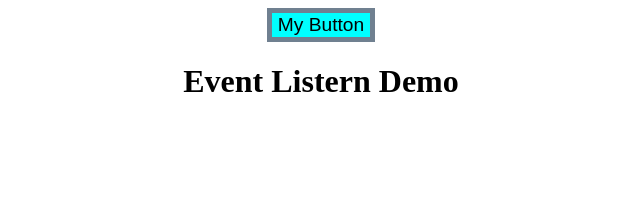
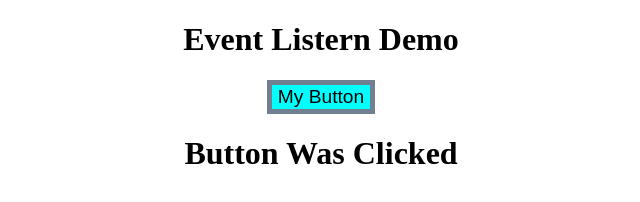
Before and after one commit to mummj/eventListenerDemo, a plain HTML site: page index.html in a window 1280 px wide. Both pictures are taken after a click on the button "My Button". Shown: the whole page, without its empty margins (319-959 px from the left). Drawn offline with Linux system fonts and the light colour scheme.

Commit message:
finished demo

```diff
--- a/index.html
+++ b/index.html
@@ -8,8 +8,11 @@
   <link rel="stylesheet" href="style.css">
 </head>
 <body>
+  <header id="Demo"></header>
+  <button id='myButton'>My Button</button>
+  <div id='buttonInfo'>
 
-  <button id='myButton'>My Button</button>
+  </div>
 </body>
 <script src="script.js"></script>
 </html>
--- a/script.js
+++ b/script.js
@@ -1,9 +1,20 @@
 'use strict'
 
 const title = document.createElement('h1');
+const demo = document.getElementById('Demo');
 title.textContent='Event Listern Demo';
-document.body.appendChild(title);
+demo.appendChild(title);
 
-document.getElementById('myButton').addEventListener("click", function(){
-  alert('button was clicked');
-})
+function buttonClick(){
+ let buttonText = document.createElement('h1');
+ let textArea = document.getElementById('buttonInfo');
+ buttonText.textContent = "Button Was Clicked";
+ textArea.appendChild(buttonText);
+
+}
+
+document.getElementById('myButton').addEventListener("click", buttonClick);
+
+// document.getElementById('myButton').addEventListener("click", function(){
+//   alert('button was clicked');
+// })
```
